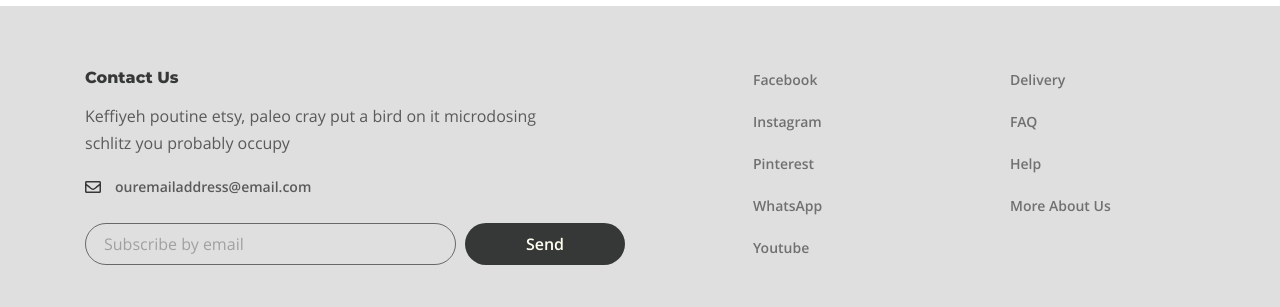
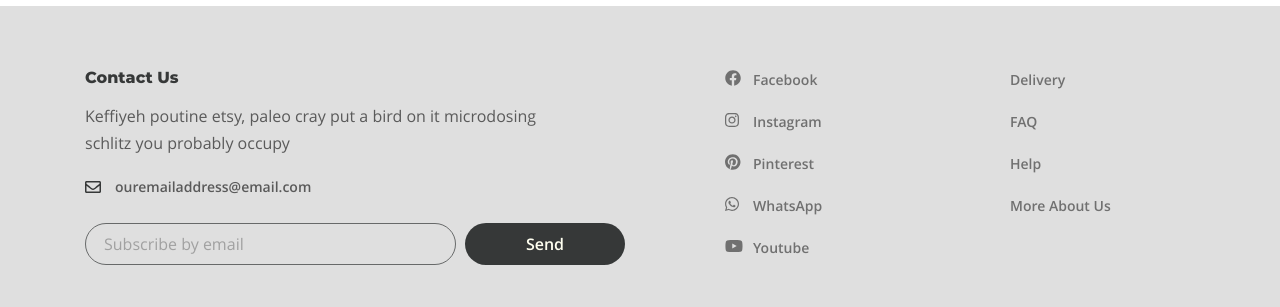
Before and after one commit to by-Biska/desire, a plain HTML site: page dist/index.html in a window 1280 px wide. Shown: the part 2909-3216 px from the top of the page. Drawn offline with nearby package versions, Linux system fonts and the light colour scheme; files whose address does not match are found by name.

Commit message:
fix-path

```diff
--- a/app/scss/_footer.scss
+++ b/app/scss/_footer.scss
@@ -83,7 +83,7 @@
     position: relative;
     &::before {
       content: "";
-      background-image: url(/app/img/footer/envelope.svg);
+      background-image: url(../img/footer/envelope.svg);
       position: absolute;
       width: 16px;
       height: 16px;
@@ -92,25 +92,25 @@
     }
   }
   &__social-link--facebook::before {
-    background-image: url(/app/img/footer/facebook.svg);
+    background-image: url(../img/footer/facebook.svg);
   }
   &__social-link--instagram::before {
-    background-image: url(/app/img/footer/instagram.svg);
+    background-image: url(../img/footer/instagram.svg);
     width: 14px;
     height: 14px;
     top: 1px;
   }
   &__social-link--pinterest::before {
-    background-image: url(/app/img/footer/pinterest.svg);
+    background-image: url(../img/footer/pinterest.svg);
   }
   &__social-link--whatsapp::before {
-    background-image: url(/app/img/footer/whatsapp.svg);
+    background-image: url(../img/footer/whatsapp.svg);
     width: 14px;
     height: 14px;
     top: 1px;
   }
   &__social-link--youtube::before {
-    background-image: url(/app/img/footer/youtube.svg);
+    background-image: url(../img/footer/youtube.svg);
     width: 18px;
     height: 12px;
     top: 2px;
```
Also changed, not shown: dist/css/style.css.
